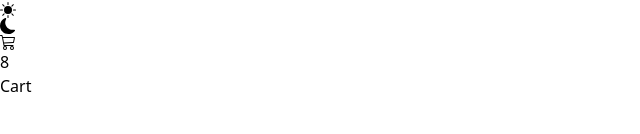
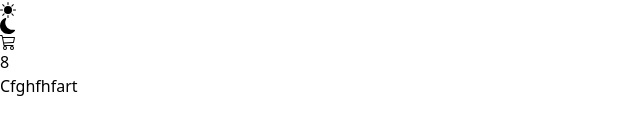
Before and after one commit to JunShen19/e-commerce-website, a React (Vite) app: page /cart in a window 1280 px wide. Shown: the part 382-516 px from the top of the page, without its empty margins (0-640 px from the left). Built offline with nearby package versions, Linux system fonts and the light colour scheme.

Commit message:
test: test

```diff
--- a/src/pages/Cart.jsx
+++ b/src/pages/Cart.jsx
@@ -1,5 +1,5 @@
 const Cart = () => {
-  return <div>Cart</div>;
+  return <div>Cfghfhfart</div>;
 };
 
 export default Cart;
```
